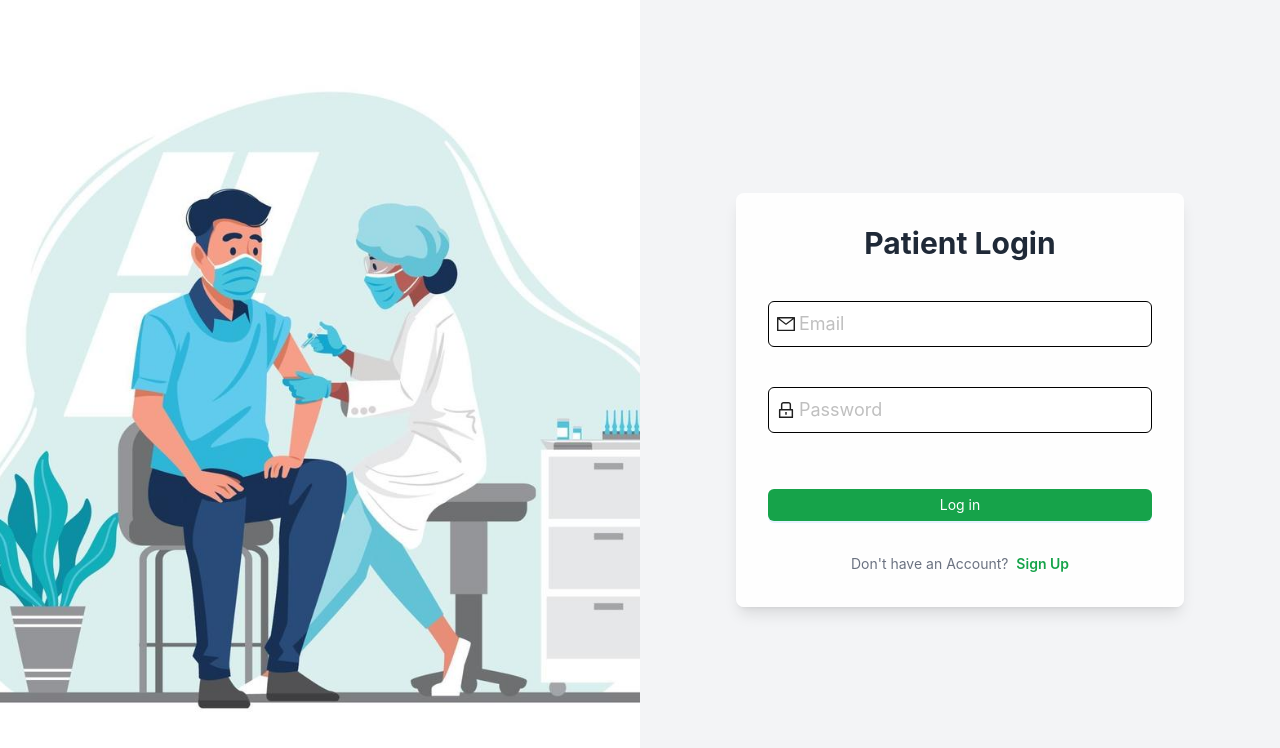
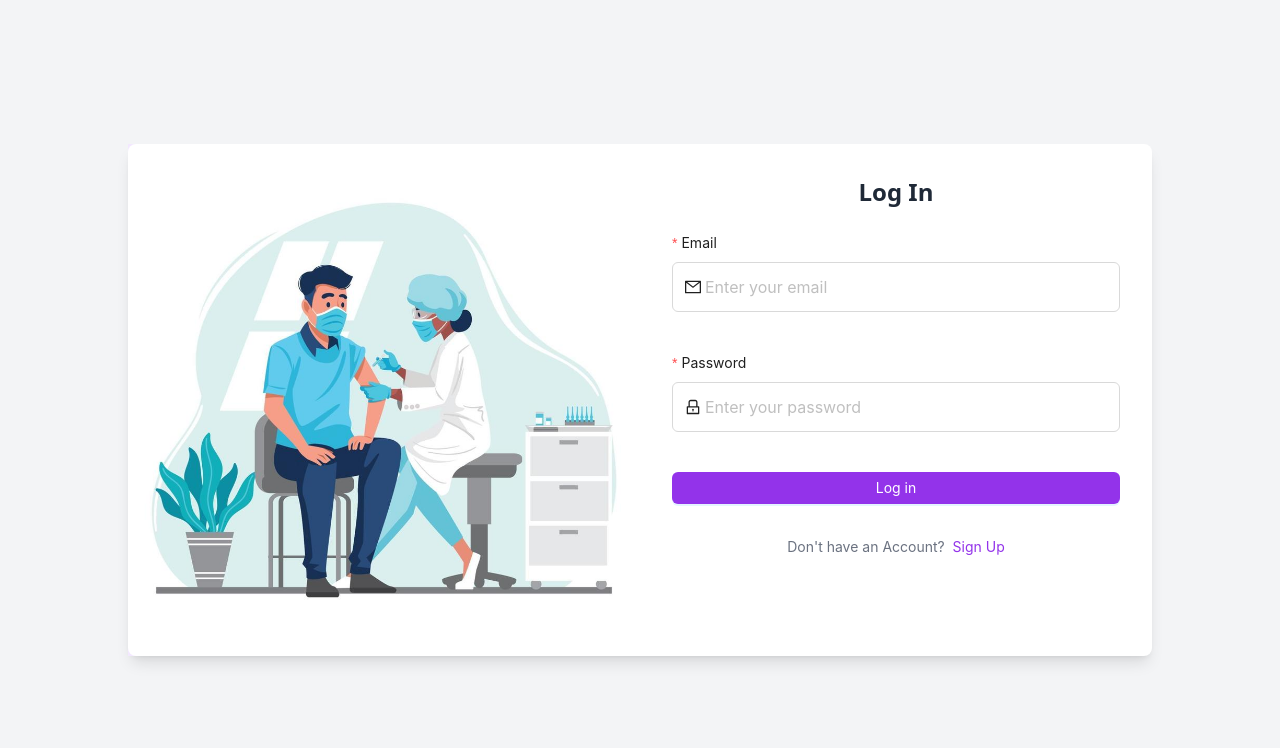
Before and after one commit to sathu0622/Health_Care, a React (Create React App) app in the folder frontend/: page /login in a window 1280 px wide. Shown: the top 748 px of the page. Built offline with nearby package versions, Linux system fonts and the light colour scheme.

Commit message:
some changes in register

```diff
--- a/frontend/src/components_hospital/login.js
+++ b/frontend/src/components_hospital/login.js
@@ -4,6 +4,7 @@ import { LockOutlined, MailOutlined } from "@ant-design/icons";
 import { Button, Form, Input, message } from "antd";
 import { useNavigate } from "react-router-dom";
 import { Link } from "react-router-dom";
+import healthImage from '../assets/2.jpg'; // Import your image.
 
 const Login = () => {
   const [email, setEmail] = useState("");
@@ -41,20 +42,32 @@ const Login = () => {
 
   return (
     <div className="flex items-center justify-center min-h-screen bg-gray-100">
-    <div className="bg-white shadow-lg rounded-lg p-8 w-full max-w-md">
+      <div className="flex w-full max-w-5xl bg-white shadow-lg rounded-lg">
+        {/* Left side with Image */}
+        <div className="w-1/2 hidden md:flex items-center justify-center bg-purple-100">
+          <img
+          src={healthImage} // Image displayed on the left
+          alt="Health"
+          className="w-full h-full object-cover rounded-l-lg"
+          />
+        </div>
+
+        {/* Right side with Login form */}
+        <div className="w-full md:w-1/2 p-8">
+          <h2 className="text-2xl font-bold mb-6 text-center text-gray-800">
+            Log In
+          </h2>
 
           <Form
             name="normal_login"
+            layout="vertical"
             className="flex flex-col gap-4"
-          initialValues={{
-            remember: true,
-          }}
             onFinish={handleSubmit}
           >
-          <h3 className="text-2xl font-semibold text-center text-gray-800 mb-6">LOGIN</h3>
-
+            {/* Email Field */}
             <Form.Item
               name="email"
+              label="Email"
               rules={[
                 { required: true, message: "Please enter your Email!" },
                 {
@@ -64,36 +77,42 @@ const Login = () => {
               ]}
             >
               <Input
+                size="large"
                 prefix={<MailOutlined />}
-              placeholder="Email"
-              className="w-full p-2 border-b border-black outline-none text-lg"
+                placeholder="Enter your email"
                 onChange={(e) => setEmail(e.target.value)}
+                className="p-3 border rounded-md w-full focus:outline-none focus:ring-2"
               />
             </Form.Item>
 
+            {/* Password Field */}
             <Form.Item
               name="password"
+              label="Password"
               rules={[{ required: true, message: "Please input your Password!" }]}
             >
               <Input
+                size="large"
                 prefix={<LockOutlined />}
                 type="password"
-              placeholder="Password"
-              className="w-full p-2 border-b border-black outline-none text-lg"
+                placeholder="Enter your password"
                 onChange={(e) => setPassword(e.target.value)}
+                className="p-3 border rounded-md w-full focus:outline-none focus:ring-2"
               />
             </Form.Item>
 
+            {/* Login Button */}
             <Button
               type="primary"
               htmlType="submit"
-            className="w-full bg-purple-600 text-white rounded-md w-full p-8 mt-2 cursor-pointer py-2 rounded-md"
+              className="w-full bg-purple-600 text-white py-2 rounded-md"
             >
               Log in
             </Button>
 
+            {/* Sign Up Link */}
             <div className="text-center mt-4">
-          <p className="text-gray-500 mt-4">
+              <p className="text-gray-500">
                 Don't have an Account? &nbsp;
                 <Link to="/register" className="text-purple-600">
                   Sign Up
@@ -103,6 +122,7 @@ const Login = () => {
           </Form>
         </div>
       </div>
+    </div>
   );
 };
 
--- a/frontend/src/components_patient/Register.js
+++ b/frontend/src/components_patient/Register.js
@@ -50,6 +50,7 @@ const Register = () => {
 
   return (
     <div className="flex min-h-screen">
+      {/* Left side with Image */}
       <div className="flex-1">
         <img
           src={healthImage} // Image displayed on the left
@@ -57,6 +58,8 @@ const Register = () => {
           className="object-cover h-full w-full"
         />
       </div>
+
+      {/* Right side with Register form */}
       <div className="flex-1 flex items-center justify-center bg-gray-100">
         <div className="bg-white shadow-lg rounded-lg p-8 w-full max-w-lg">
           <h2 className="text-2xl font-bold mb-6 text-center text-gray-800">
--- a/frontend/src/components_patient/login.js
+++ b/frontend/src/components_patient/login.js
@@ -41,30 +41,33 @@ const Login = () => {
   };
 
   return (
-    <div className="flex min-h-screen">
-      <div className="flex-1">
-        <img
+    <div className="flex items-center justify-center min-h-screen bg-gray-100">
+      <div className="flex w-full max-w-5xl bg-white shadow-lg rounded-lg">
+        {/* Left side with Image */}
+        <div className="w-1/2 hidden md:flex items-center justify-center bg-purple-100">
+          <img
           src={healthImage} // Image displayed on the left
           alt="Health"
-          className="object-cover h-full w-full"
-        />
-      </div>
-      <div className="flex-1 flex items-center justify-center bg-gray-100">
-        <div className="bg-white shadow-lg rounded-lg p-8 w-full max-w-md bg-opacity-90 backdrop-blur-sm">
+          className="w-full h-full object-cover rounded-l-lg"
+          />
+        </div>
+
+        {/* Right side with Login form */}
+        <div className="w-full md:w-1/2 p-8">
+          <h2 className="text-2xl font-bold mb-6 text-center text-gray-800">
+            Log In
+          </h2>
+
           <Form
             name="normal_login"
+            layout="vertical"
             className="flex flex-col gap-4"
-            initialValues={{
-              remember: true,
-            }}
             onFinish={handleSubmit}
           >
-            <h3 className="text-3xl font-bold text-center text-gray-800 mb-6">
-              Patient Login
-            </h3>
-
+            {/* Email Field */}
             <Form.Item
               name="email"
+              label="Email"
               rules={[
                 { required: true, message: "Please enter your Email!" },
                 {
@@ -74,38 +77,44 @@ const Login = () => {
               ]}
             >
               <Input
+                size="large"
                 prefix={<MailOutlined />}
-                placeholder="Email"
-                className="w-full p-2 border-b border-black outline-none text-lg"
+                placeholder="Enter your email"
                 onChange={(e) => setEmail(e.target.value)}
+                className="p-3 border rounded-md w-full focus:outline-none focus:ring-2"
               />
             </Form.Item>
 
+            {/* Password Field */}
             <Form.Item
               name="password"
+              label="Password"
               rules={[{ required: true, message: "Please input your Password!" }]}
             >
               <Input
+                size="large"
                 prefix={<LockOutlined />}
                 type="password"
-                placeholder="Password"
-                className="w-full p-2 border-b border-black outline-none text-lg"
+                placeholder="Enter your password"
                 onChange={(e) => setPassword(e.target.value)}
+                className="p-3 border rounded-md w-full focus:outline-none focus:ring-2"
               />
             </Form.Item>
 
+            {/* Login Button */}
             <Button
               type="primary"
               htmlType="submit"
-              className="bg-green-600 text-white rounded-md w-full py-2 mt-4"
+              className="w-full bg-purple-600 text-white py-2 rounded-md"
             >
               Log in
             </Button>
 
+            {/* Sign Up Link */}
             <div className="text-center mt-4">
               <p className="text-gray-500">
                 Don't have an Account? &nbsp;
-                <Link to="/register" className="text-green-600 font-semibold">
+                <Link to="/register" className="text-purple-600">
                   Sign Up
                 </Link>
               </p>
```
Lines whose indentation alone changed are shown as unchanged.
